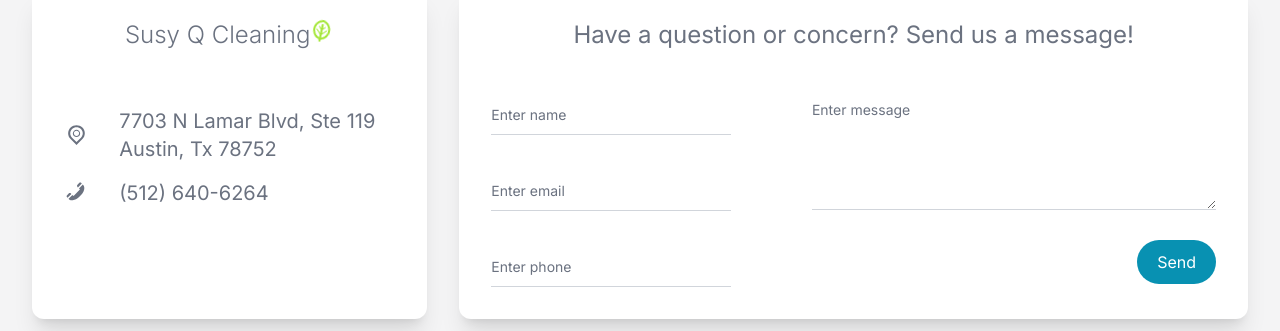
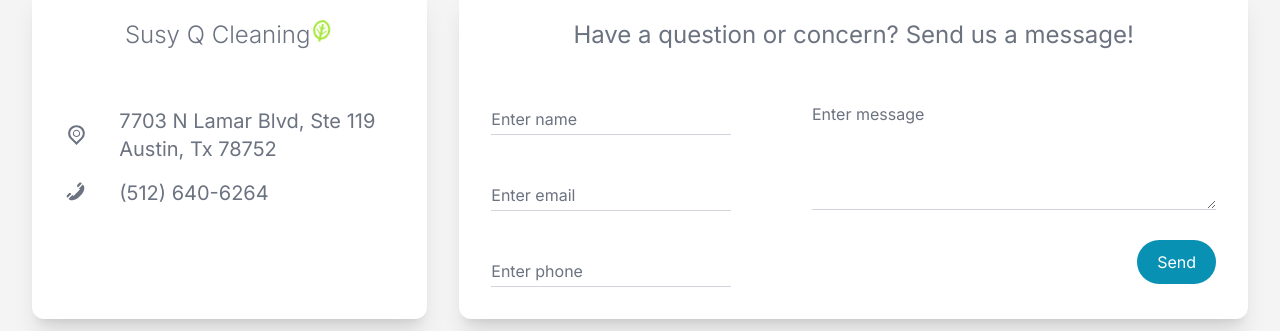
Before and after one commit to oscar-ct/susyq, a Next.js app: page / in a window 1280 px wide. Shown: the part 5056-5387 px from the top of the page. Built offline with nearby package versions, Linux system fonts and the light colour scheme.

Commit message:
increase input placeholder text size

```diff
--- a/src/components/Contact.jsx
+++ b/src/components/Contact.jsx
@@ -67,7 +67,7 @@ const Contact = () => {
                                         className={`${!nameInputActive ? "cursor-pointer" : ""} text-[16px] lg:text-base peer h-full w-full rounded-none border-b border-gray-300 hover:border-gray-400 bg-transparent pt-4 pb-1.5 font-normal text-blue-gray-700 outline outline-0 transition-all placeholder-shown:border-blue-gray-200 placeholder-shown:text-[16px] focus:border-cyan-600 focus:outline-0 disabled:border-0 disabled:bg-blue-gray-50 placeholder:opacity-0 focus:placeholder:opacity-100`}/>
                                     <label
                                         htmlFor={"name"}
-                                        className={`${nameInputHover ? "text-gray-700" : "text-gray-500"} after:content[''] pointer-events-none absolute left-0 -top-1.5 flex h-full w-full select-none !overflow-visible truncate text-[11px] font-normal leading-tight transition-all after:absolute after:-bottom-1.5 after:block after:w-full after:scale-x-0 after:border-b-2 after:border-cyan-600 after:transition-transform after:duration-300 peer-placeholder-shown:text-[14px] peer-placeholder-shown:leading-[4.25] peer-placeholder-shown:text-blue-gray-500 peer-focus:text-[11px] peer-focus:leading-tight peer-focus:text-cyan-600 peer-focus:after:scale-x-100 peer-focus:after:border-cyan-600 peer-disabled:text-transparent peer-disabled:peer-placeholder-shown:text-blue-gray-500`}>
+                                        className={`${nameInputHover ? "text-gray-700" : "text-gray-500"} after:content[''] pointer-events-none absolute left-0 -top-1.5 flex h-full w-full select-none !overflow-visible truncate text-[11px] font-normal leading-tight transition-all after:absolute after:-bottom-1.5 after:block after:w-full after:scale-x-0 after:border-b-2 after:border-cyan-600 after:transition-transform after:duration-300 peer-placeholder-shown:text-[16px] peer-placeholder-shown:leading-[4.25] peer-placeholder-shown:text-blue-gray-500 peer-focus:text-[12px] peer-focus:leading-tight peer-focus:text-cyan-600 peer-focus:after:scale-x-100 peer-focus:after:border-cyan-600 peer-disabled:text-transparent peer-disabled:peer-placeholder-shown:text-blue-gray-500`}>
                                         {nameInputActive ? "Name" : "Enter name"}
                                     </label>
                                 </div>
@@ -85,7 +85,7 @@ const Contact = () => {
                                         className={`${!emailInputActive ? "cursor-pointer" : ""} text-[16px] lg:text-base peer h-full w-full rounded-none border-b border-gray-300 hover:border-gray-400 bg-transparent pt-4 pb-1.5 font-normal text-blue-gray-700 outline outline-0 transition-all placeholder-shown:border-blue-gray-200 placeholder-shown:text-[16px] focus:border-cyan-600 focus:outline-0 disabled:border-0 disabled:bg-blue-gray-50 placeholder:opacity-0 focus:placeholder:opacity-100`}/>
                                     <label
                                         htmlFor={"email"}
-                                        className={`${emailInputHover ? "text-gray-700" : "text-gray-500"} after:content[''] pointer-events-none absolute left-0 -top-1.5 flex h-full w-full select-none !overflow-visible truncate text-[11px] font-normal leading-tight transition-all after:absolute after:-bottom-1.5 after:block after:w-full after:scale-x-0 after:border-b-2 after:border-cyan-600 after:transition-transform after:duration-300 peer-placeholder-shown:text-[14px] peer-placeholder-shown:leading-[4.25] peer-placeholder-shown:text-blue-gray-500 peer-focus:text-[11px] peer-focus:leading-tight peer-focus:text-cyan-600 peer-focus:after:scale-x-100 peer-focus:after:border-cyan-600 peer-disabled:text-transparent peer-disabled:peer-placeholder-shown:text-blue-gray-500`}>
+                                        className={`${emailInputHover ? "text-gray-700" : "text-gray-500"} after:content[''] pointer-events-none absolute left-0 -top-1.5 flex h-full w-full select-none !overflow-visible truncate text-[11px] font-normal leading-tight transition-all after:absolute after:-bottom-1.5 after:block after:w-full after:scale-x-0 after:border-b-2 after:border-cyan-600 after:transition-transform after:duration-300 peer-placeholder-shown:text-[16px] peer-placeholder-shown:leading-[4.25] peer-placeholder-shown:text-blue-gray-500 peer-focus:text-[12px] peer-focus:leading-tight peer-focus:text-cyan-600 peer-focus:after:scale-x-100 peer-focus:after:border-cyan-600 peer-disabled:text-transparent peer-disabled:peer-placeholder-shown:text-blue-gray-500`}>
                                         {emailInputActive ? "Email" : "Enter email"}
                                     </label>
                                 </div>
@@ -102,7 +102,7 @@ const Contact = () => {
                                         className={`${!phoneInputActive ? "cursor-pointer" : ""} text-[16px] lg:text-base peer h-full w-full rounded-none border-b border-gray-300 hover:border-gray-400 bg-transparent pt-4 pb-1.5 font-normal text-blue-gray-700 outline outline-0 transition-all placeholder-shown:border-blue-gray-200 placeholder-shown:text-[16px] focus:border-cyan-600 focus:outline-0 disabled:border-0 disabled:bg-blue-gray-50 placeholder:opacity-0 focus:placeholder:opacity-100`}/>
                                     <label
                                         htmlFor={"tel"}
-                                        className={`${phoneInputHover ? "text-gray-700" : "text-gray-500"} after:content[''] pointer-events-none absolute left-0 -top-1.5 flex h-full w-full select-none !overflow-visible truncate text-[11px] font-normal leading-tight transition-all after:absolute after:-bottom-1.5 after:block after:w-full after:scale-x-0 after:border-b-2 after:border-cyan-600 after:transition-transform after:duration-300 peer-placeholder-shown:text-[14px] peer-placeholder-shown:leading-[4.25] peer-placeholder-shown:text-blue-gray-500 peer-focus:text-[11px] peer-focus:leading-tight peer-focus:text-cyan-600 peer-focus:after:scale-x-100 peer-focus:after:border-cyan-600 peer-disabled:text-transparent peer-disabled:peer-placeholder-shown:text-blue-gray-500`}>
+                                        className={`${phoneInputHover ? "text-gray-700" : "text-gray-500"} after:content[''] pointer-events-none absolute left-0 -top-1.5 flex h-full w-full select-none !overflow-visible truncate text-[11px] font-normal leading-tight transition-all after:absolute after:-bottom-1.5 after:block after:w-full after:scale-x-0 after:border-b-2 after:border-cyan-600 after:transition-transform after:duration-300 peer-placeholder-shown:text-[16px] peer-placeholder-shown:leading-[4.25] peer-placeholder-shown:text-blue-gray-500 peer-focus:text-[12px] peer-focus:leading-tight peer-focus:text-cyan-600 peer-focus:after:scale-x-100 peer-focus:after:border-cyan-600 peer-disabled:text-transparent peer-disabled:peer-placeholder-shown:text-blue-gray-500`}>
                                         {phoneInputActive ? "Phone" : "Enter phone"}
                                     </label>
                                 </div>
@@ -126,7 +126,7 @@ const Contact = () => {
                                     />
                                     <label
                                         htmlFor={"message"}
-                                        className={`${messageInputHover ? "text-gray-700" : "text-gray-500"} after:content[''] pointer-events-none absolute left-0 -top-[11px] flex h-full w-full select-none !overflow-visible truncate text-[11px] font-normal leading-tight transition-all after:absolute after:-bottom-1.5 after:block after:w-full after:scale-x-0 after:border-b-2 after:border-cyan-600 after:transition-transform after:duration-300 peer-placeholder-shown:text-[14px] peer-placeholder-shown:leading-[4.25] peer-placeholder-shown:text-blue-gray-500 peer-focus:text-[11px] peer-focus:leading-tight peer-focus:text-cyan-600 peer-focus:after:scale-x-100 peer-focus:after:border-cyan-600 peer-disabled:text-transparent peer-disabled:peer-placeholder-shown:text-blue-gray-500`}>
+                                        className={`${messageInputHover ? "text-gray-700" : "text-gray-500"} after:content[''] pointer-events-none absolute left-0 -top-[11px] flex h-full w-full select-none !overflow-visible truncate text-[11px] font-normal leading-tight transition-all after:absolute after:-bottom-1.5 after:block after:w-full after:scale-x-0 after:border-b-2 after:border-cyan-600 after:transition-transform after:duration-300 peer-placeholder-shown:text-[16px] peer-placeholder-shown:leading-[4.25] peer-placeholder-shown:text-blue-gray-500 peer-focus:text-[12px] peer-focus:leading-tight peer-focus:text-cyan-600 peer-focus:after:scale-x-100 peer-focus:after:border-cyan-600 peer-disabled:text-transparent peer-disabled:peer-placeholder-shown:text-blue-gray-500`}>
                                         {messageInputActive ? "Message" : "Enter message"}
                                     </label>
                                 </div>
```
